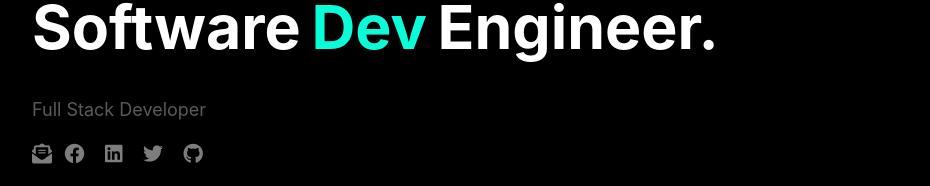
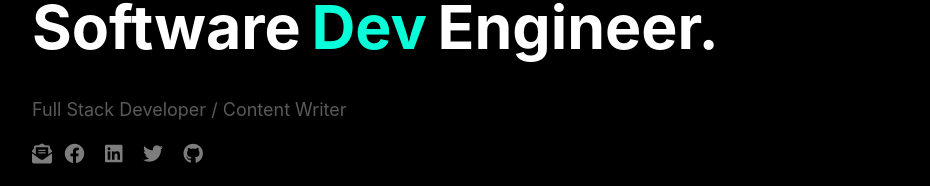
Before and after one commit to Surya1612/Surya1612.github.io, a website: page index.html in a window 1280 px wide. Shown: the part 291-477 px from the top of the page, without its empty margins (53-983 px from the left). Drawn offline with nearby package versions, Linux system fonts and the light colour scheme.

Commit message:
Update index.html

```diff
--- a/index.html
+++ b/index.html
@@ -77,7 +77,7 @@
 
                 <div class="row">
                     <div class="col-12 col-sm con align-self-center mt-4">
-                       <p style="font-size: 18px;">Full Stack Developer</p>
+                       <p style="font-size: 18px;">Full Stack Developer / Content Writer</p>
                     </div>
                 </div>
 
```
